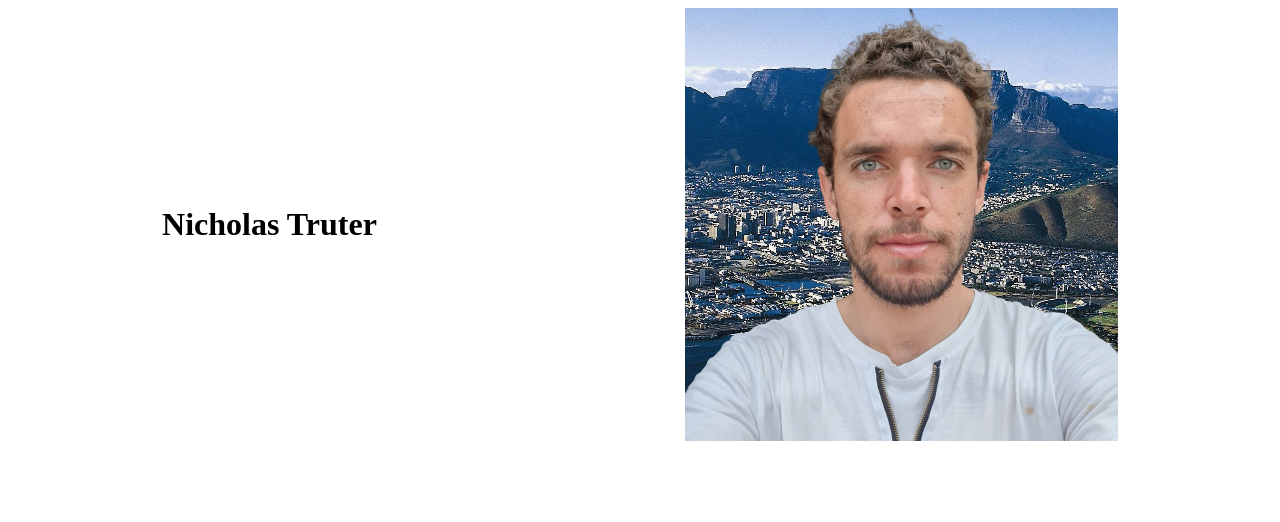
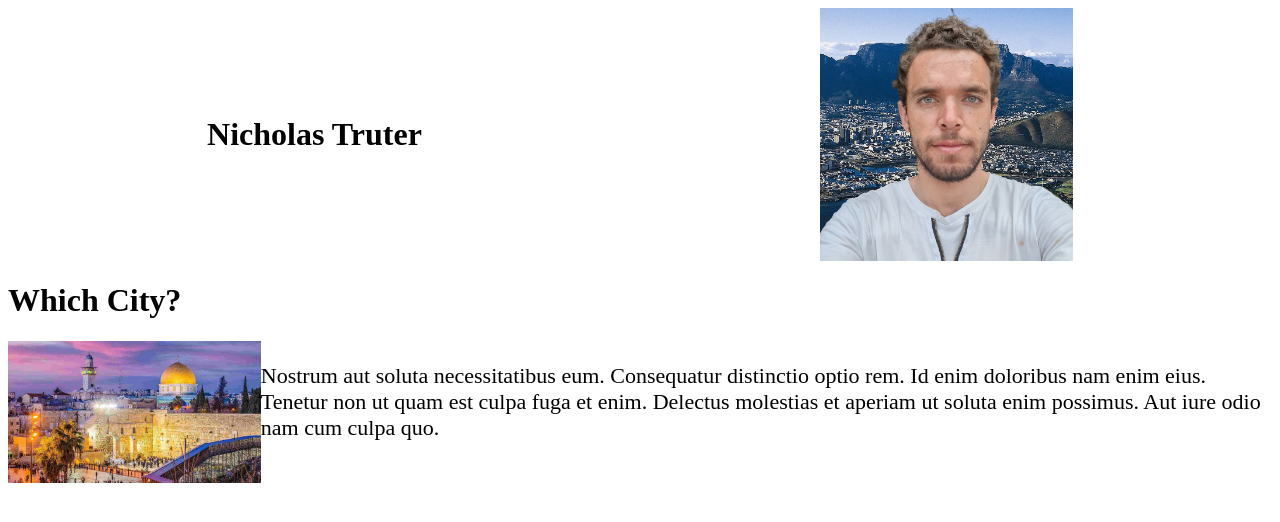
Before and after one commit to ntruter42/basic-webpage, a plain HTML site: page index.html in a window 1280 px wide. Drawn offline with Linux system fonts and the light colour scheme; a web font is replaced by a local one.

Commit message:
Updated index.html, styles.css; Added images/israel.jpg

```diff
--- a/index.html
+++ b/index.html
@@ -9,9 +9,19 @@
     </head>
 
     <body>
+
         <div id="intro_section">
             <h1 class="intro" id="my_fullname">Nicholas Truter</h1>
             <img class="intro" id="my_photo" src="images/table-mountain-bg.jpg" alt="Table Mountain">
         </div>
+
+        <div id="city_section">
+            <h1>Which City?</h1>
+            <div id="city">
+                <img id="my_city" src="images/israel.jpg" alt="Israel">
+                <p>Nostrum aut soluta necessitatibus eum. Consequatur distinctio optio rem. Id enim doloribus nam enim eius. Tenetur non ut quam est culpa fuga et enim. Delectus molestias et aperiam ut soluta enim possimus. Aut iure odio nam cum culpa quo.</p>
+            </div>
+        </div>
+
     </body>
 </html>
--- a/styles.css
+++ b/styles.css
@@ -1,3 +1,7 @@
+body p {
+    font-family: 'Zen Maru Gothic';font-size: 22px;
+}
+
 #intro_section {
     display: flex;
     flex-direction: row;
@@ -6,3 +10,18 @@
 .intro {
     margin: auto;
 }
+
+#my_photo {
+    width: 20%;
+    height: auto;
+}
+
+#city {
+    display: flex;
+    flex-direction: row;
+}
+
+#my_city {
+    width: 20%;
+    height: auto;
+}
```
Also changed, not shown: images/israel.jpg (added).
